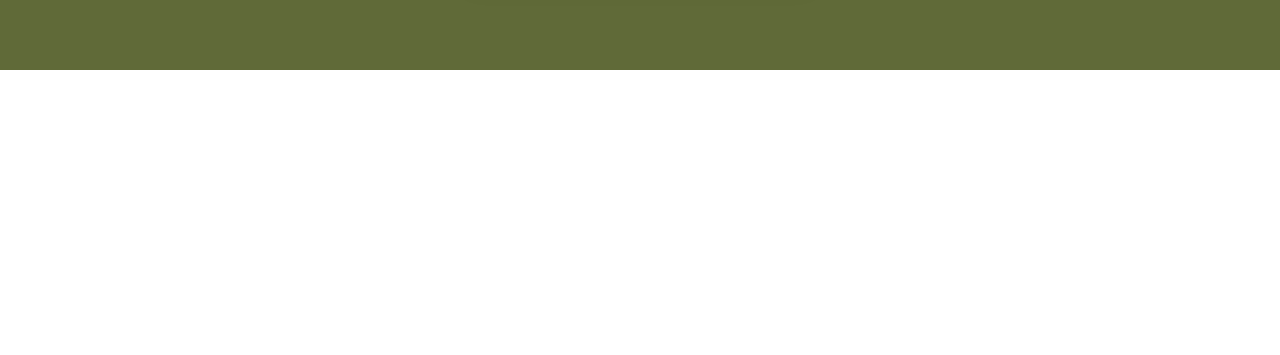
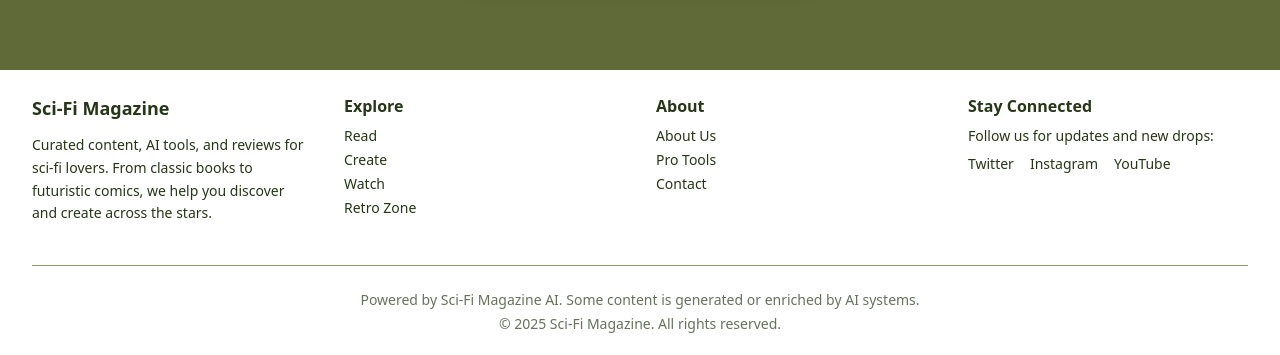
Before and after one commit to aticodein/SCIFI_MAGAZINE_VITE, a React (Vite) app: page /read in a window 1280 px wide. Shown: the part 819-1174 px from the top of the page. Before the commit the page ends 889 px from the top, so only its background shows below. Built offline with nearby package versions, Linux system fonts and the light colour scheme.

Commit message:
Footer added

```diff
--- a/src/App.tsx
+++ b/src/App.tsx
@@ -1,7 +1,5 @@
 import React from "react";
 import { Link } from "react-router-dom";
-
-
 
 export default function App() {
   return (
@@ -18,6 +16,7 @@
           Explore Tools
         </button>
       </Link>
+
     </div>
   );
 }
--- a/src/Layout.tsx
+++ b/src/Layout.tsx
@@ -1,6 +1,9 @@
+//src/Layout.tsx
 import { Outlet } from "react-router-dom";
 import Navbar from "./components/Navbar";
 import React from "react";
+import Footer from "./components/footer";
+
 
 
 export default function Layout() {
@@ -10,6 +13,7 @@
       <main className="p-1 bg-earth-olive">
         <Outlet />
       </main>
+      <Footer />
     </div>
   );
 }
--- /dev/null
+++ b/src/components/Footer.tsx
@@ -0,0 +1,58 @@
+// src/components/Footer.tsx
+import React from "react";
+import { Link } from "react-router-dom";
+
+export default function Footer() {
+  return (
+    <footer className="w-full bg-white text-earth-forest py-6">
+      <div className="max-w-7xl mx-auto px-8">
+        <div className="grid grid-cols-1 sm:grid-cols-2 lg:grid-cols-4 gap-8">
+          {/* Column 1 */}
+          <div>
+            <h3 className="font-bold text-lg mb-3">Sci-Fi Magazine</h3>
+            <p className="text-sm leading-relaxed">
+              Curated content, AI tools, and reviews for sci-fi lovers. From classic books to futuristic comics, we help you discover and create across the stars.
+            </p>
+          </div>
+
+          {/* Column 2 */}
+          <div>
+            <h4 className="font-semibold mb-2">Explore</h4>
+            <ul className="space-y-1 text-sm">
+              <li><Link to="/read" className="hover:underline">Read</Link></li>
+              <li><Link to="/create" className="hover:underline">Create</Link></li>
+              <li><Link to="/watch" className="hover:underline">Watch</Link></li>
+              <li><Link to="/retro" className="hover:underline">Retro Zone</Link></li>
+            </ul>
+          </div>
+
+          {/* Column 3 */}
+          <div>
+            <h4 className="font-semibold mb-2">About</h4>
+            <ul className="space-y-1 text-sm">
+              <li><Link to="/about" className="hover:underline">About Us</Link></li>
+              <li><Link to="/pro" className="hover:underline">Pro Tools</Link></li>
+              <li><a href="mailto:contact@scifimagazine.com" className="hover:underline">Contact</a></li>
+            </ul>
+          </div>
+
+          {/* Column 4 */}
+          <div>
+            <h4 className="font-semibold mb-2">Stay Connected</h4>
+            <p className="text-sm">Follow us for updates and new drops:</p>
+            <div className="flex space-x-4 mt-2">
+              <a href="#" className="hover:underline text-sm">Twitter</a>
+              <a href="#" className="hover:underline text-sm">Instagram</a>
+              <a href="#" className="hover:underline text-sm">YouTube</a>
+            </div>
+          </div>
+        </div>
+
+        <div className="mt-10 border-t border-earth-olive pt-6 text-sm text-center opacity-70">
+          <p>Powered by Sci-Fi Magazine AI. Some content is generated or enriched by AI systems.</p>
+          <p className="mt-1">© {new Date().getFullYear()} Sci-Fi Magazine. All rights reserved.</p>
+        </div>
+      </div>
+    </footer>
+  );
+}
--- a/src/pages/Read.tsx
+++ b/src/pages/Read.tsx
@@ -1,6 +1,7 @@
 //Read page
 import React from "react";
 import { Link } from "react-router-dom";
+
 
 // Import your background images
 import warImg from "../assets/images/war.png";
@@ -89,5 +90,6 @@
         </div>
       </div>
     </div>
+
   );
 }
```
